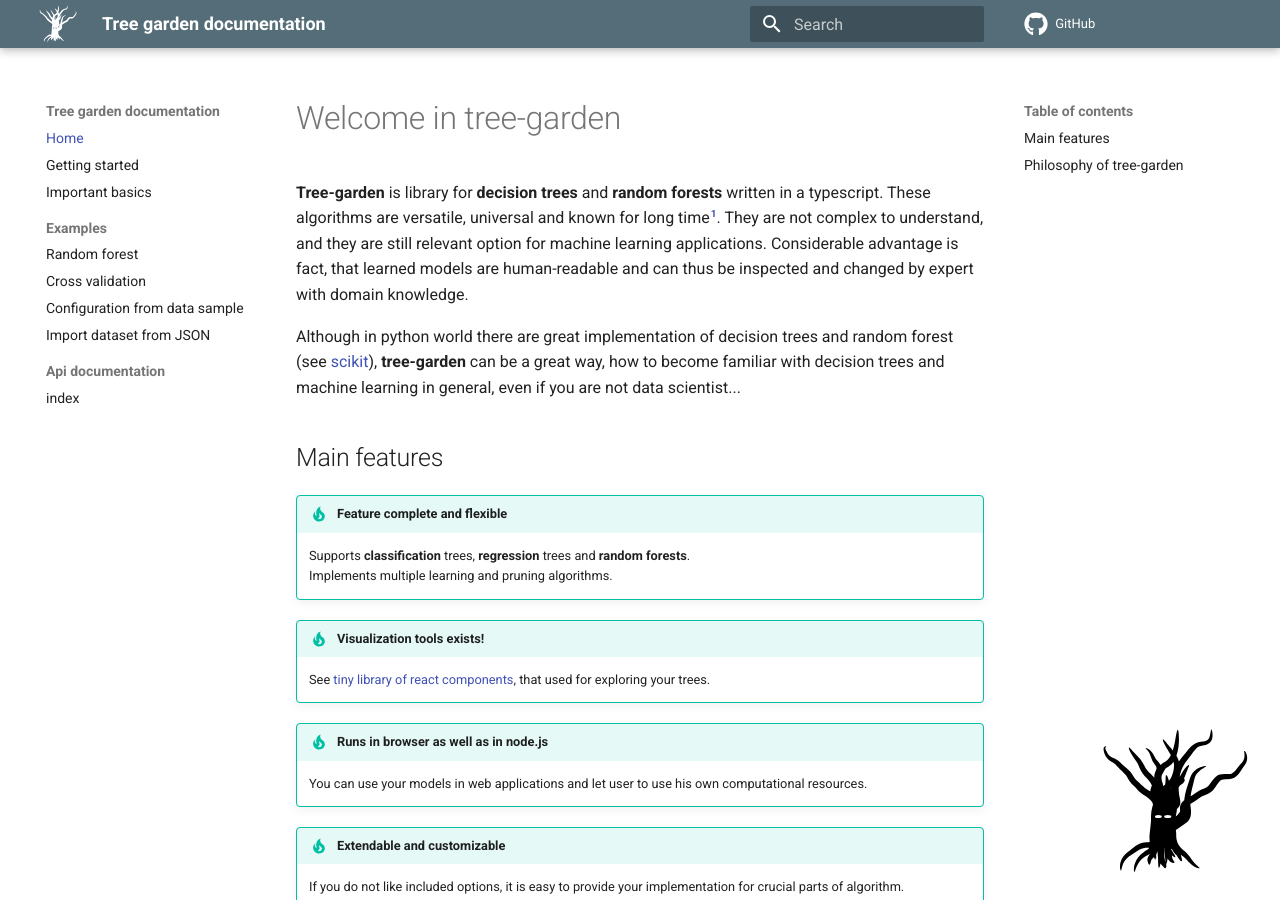
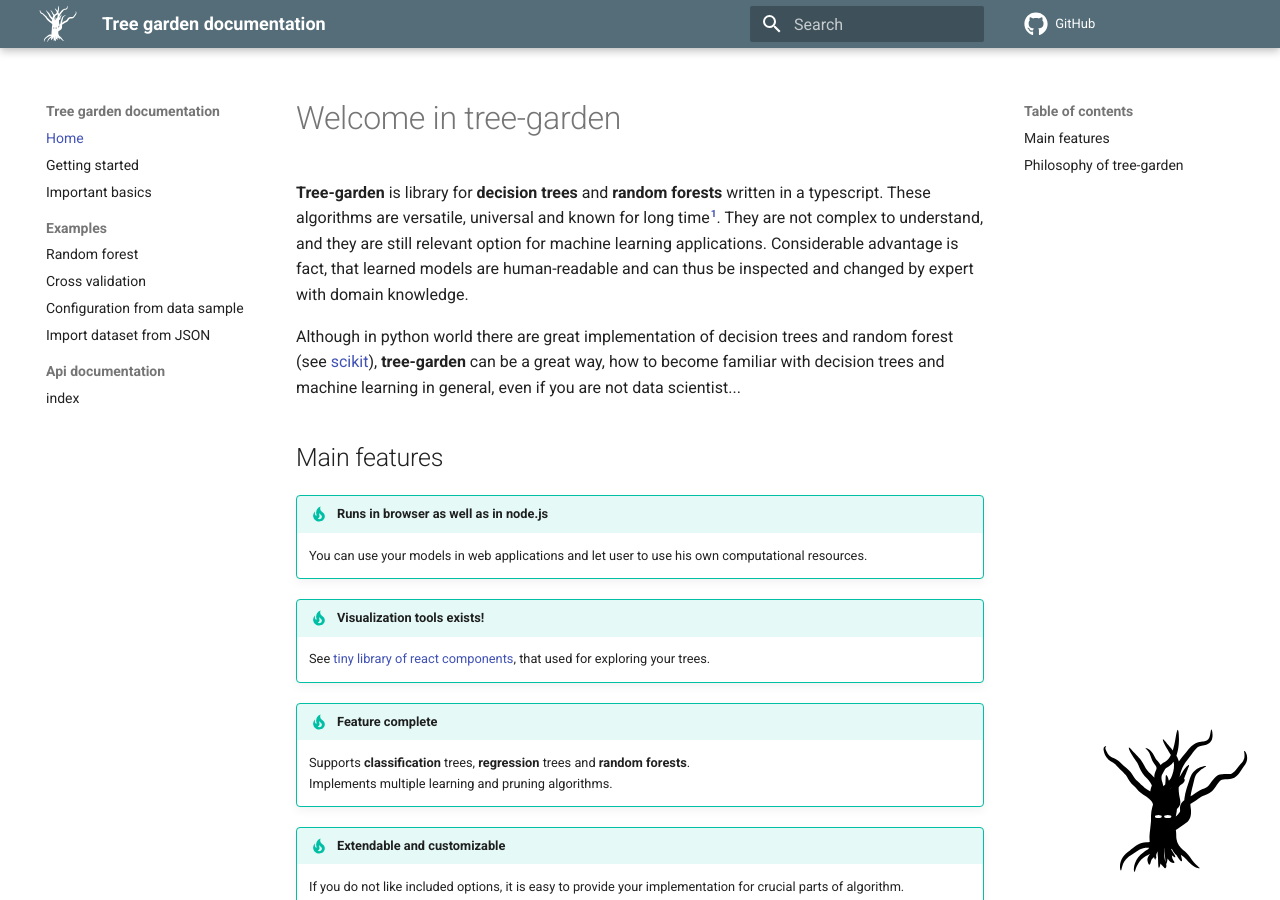
Before and after one commit to miob-miob/treeGarden, an MkDocs documentation site: the page built from docs/pages/index.md, in a window 1280 px wide and 900 px high. Built offline with MkDocs 1.6.1 and Material for MkDocs 9.7.7, drawn with Linux system fonts in a browser that asks for light colours; comment, search, counter and statistics services are not loaded.

Commit message:
Pipeline + small docs change

```diff
--- a/docs/pages/index.md
+++ b/docs/pages/index.md
@@ -14,16 +14,19 @@ data scientist...
 
 ## Main features
 
-!!! tip "Feature complete and flexible"
-    Supports **classification** trees, **regression** trees and  **random forests**.
-    Implements multiple learning and pruning algorithms.
+
+!!! tip "Runs in browser as well as in node.js"
+    You can use your models in web applications and let user to use his own computational resources.
+
+
 
 !!! tip "Visualization tools exists!"
     See [tiny library of react components](https://github.com/miob-miob/treeGardenVisualization), that used for exploring your trees.
 
-!!! tip "Runs in browser as well as in node.js"
-    You can use your models in web applications and let user to use his own computational resources.
 
+!!! tip "Feature complete"
+    Supports **classification** trees, **regression** trees and  **random forests**.
+    Implements multiple learning and pruning algorithms.
 
 
 !!! tip "Extendable and customizable"
```
Also changed, not shown: 4 other files.
